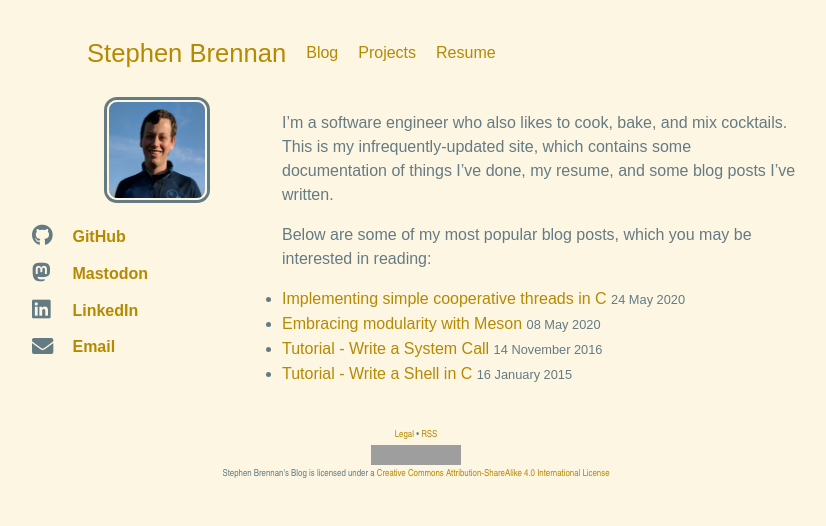
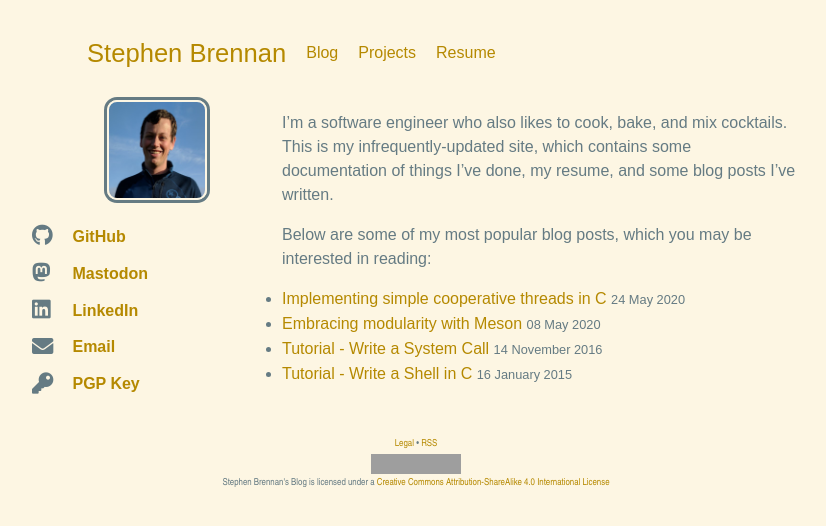
Before and after one commit to brenns10/brennan.io, a Jekyll site: the page built from index.html, in a window 1280 px wide. Shown: the top 526 px of the page, without its empty margins (224-1050 px from the left). Built offline with Jekyll 4.4.1, drawn with Linux system fonts in a browser that asks for light colours; grey boxes are pictures that could not be loaded.

Commit message:
Add PGP key

```diff
--- a/index.html
+++ b/index.html
@@ -25,6 +25,10 @@ layout: base
           <i class="fas fa-envelope fa-lg main-list-item-icon"></i>
           <a href="mailto:stephen@brennan.io">Email</a>
       </li>
+      <li class="main-list-item">
+          <i class="fas fa-key fa-lg main-list-item-icon"></i>
+          <a href="pgp.pub">PGP Key</a>
+      </li>
   </ul>
 </aside>
 
```
Also changed, not shown: 1 other file.
